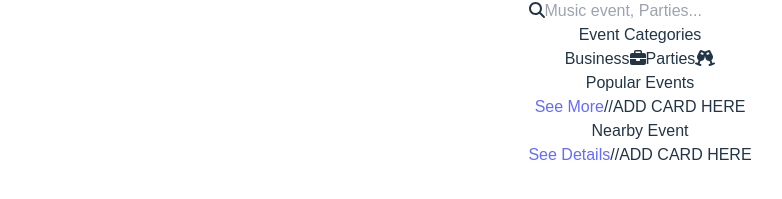
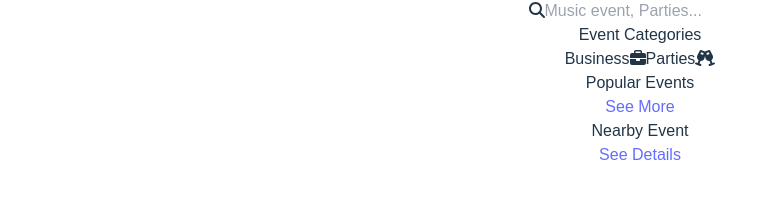
Before and after one commit to Y-Diallo/UMeet, a React (Vite) app in the folder frontend/: page /home in a window 1280 px wide. Shown: the part 381-580 px from the top of the page, without its empty margins (0-782 px from the left). Built offline with nearby package versions, Linux system fonts and the light colour scheme.

Commit message:
comment fix

```diff
--- a/frontend/src/Routes/Home/Home.tsx
+++ b/frontend/src/Routes/Home/Home.tsx
@@ -41,13 +41,13 @@ function Home() {
         <div className="flex justify-between">
             <h3 className="leading-7 font-sans font-normal mt-3">Popular Events</h3>
             <a href="#" className="text-sm text-purple-900 mt-auto">See More</a>
-            //ADD CARD HERE
+            {/**Add card here*/}
         </div>
 
         <div className="flex justify-between">
             <h3 className="leading-7 font-sans font-normal mt-3">Nearby Event</h3>
             <a href="#" className="text-sm text-purple-900 mt-auto">See Details</a>
-            //ADD CARD HERE
+            {/**Add card here*/}
         </div>
         </div>
 
```
